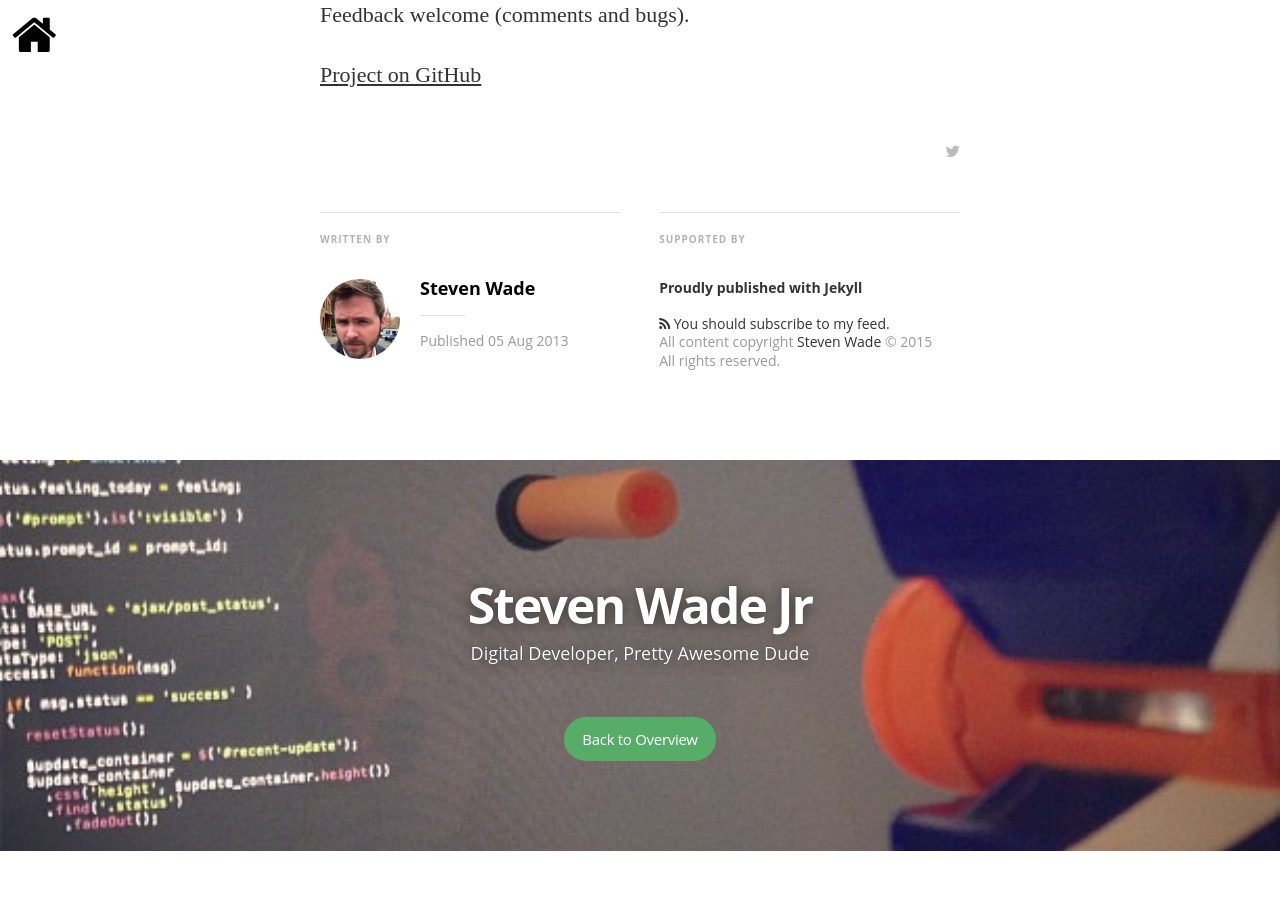
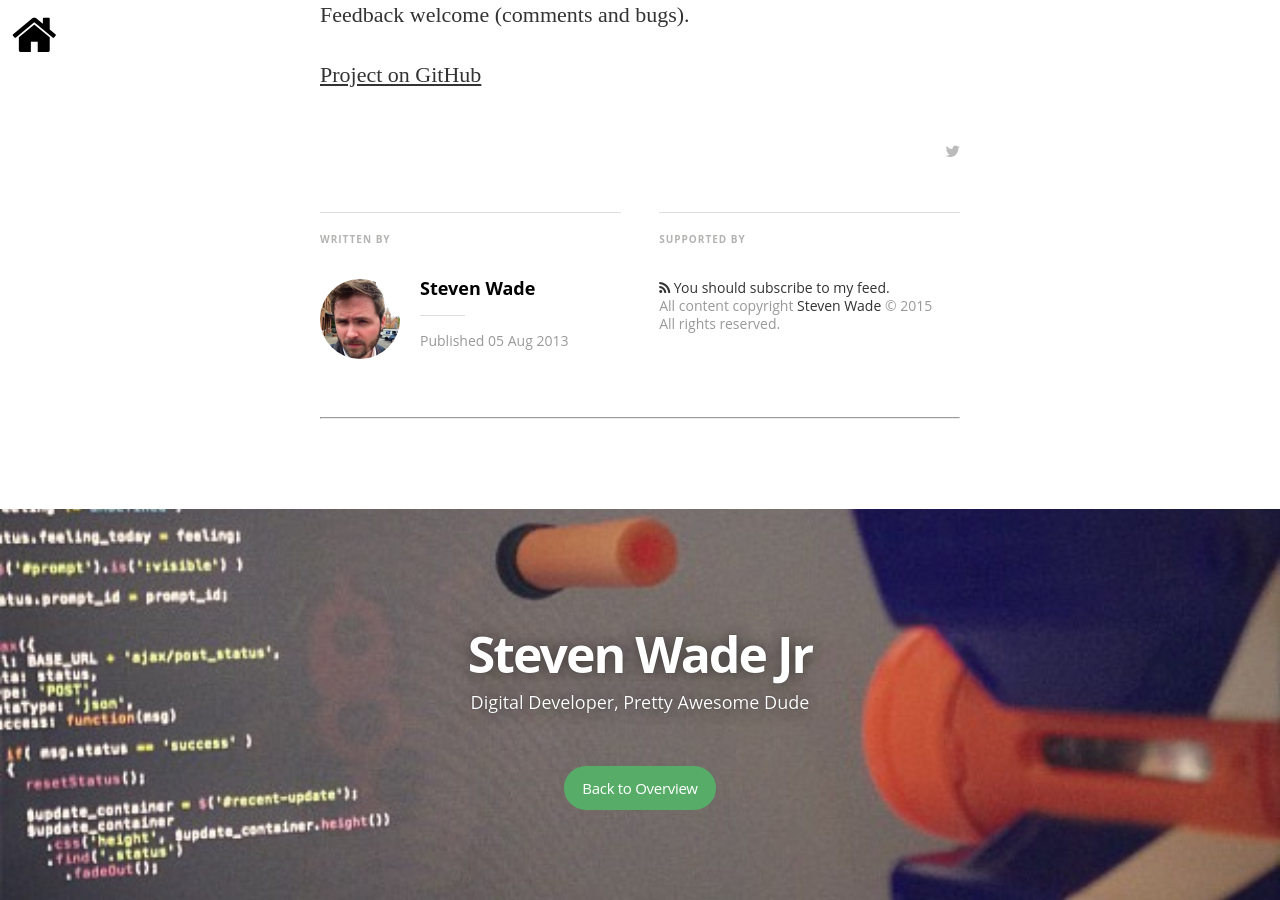
Before and after one commit to stevenwadejr/stevenwade.github.io, a Jekyll site: the page built from _posts/2013-08-05-build-regex.md, in a window 1280 px wide and 900 px high, scrolled down 627 px. Built offline with Jekyll 4.4.1, drawn with Linux system fonts in a browser that asks for light colours; nearby versions of some CDN libraries; some web fonts are replaced; Markdown is read by kramdown in place of the engine named in the settings; comment, search, counter and statistics services are not loaded; before the commit the page ends 1478 px from its top, so only the background shows below that.

Commit message:
- Updated the JS scroll that changes the home button color to detect the teaser image height. This fixes a bug on mobile that caused the color not to change at the right time. - Added support for Disqus comments.

```diff
--- a/_layouts/post.html
+++ b/_layouts/post.html
@@ -77,7 +77,6 @@
           <div class="isRight">
             <h5 class="index-headline featured"><span>Supported by</span></h5>
             <footer class="site-footer">
-              <section class="poweredby">Proudly published with <a href="http://jekyllrb.com"> Jekyll</a></section>
               <a class="subscribe" href="{{ "/feed.xml" | prepend: site.baseurl }}"> <span class="tooltip"> <i class="fa fa-rss"></i> You should subscribe to my feed.</span></a>
               <div class="inner">
                 <section class="copyright">All content copyright <a href="{{@blog.url}}/">{{site.author}}</a> &copy; {{ site.time | date: '%Y' }}<br>All rights reserved.</section>
@@ -85,6 +84,24 @@
             </footer>
           </div>
         </div>
+        {% if page.comments %}
+        <hr>
+        <section>
+          <div id="disqus_thread"></div>
+          <script type="text/javascript">
+              /* * * CONFIGURATION VARIABLES * * */
+              var disqus_shortname = 'stevenwadejr';
+
+              /* * * DON'T EDIT BELOW THIS LINE * * */
+              (function() {
+                  var dsq = document.createElement('script'); dsq.type = 'text/javascript'; dsq.async = true;
+                  dsq.src = '//' + disqus_shortname + '.disqus.com/embed.js';
+                  (document.getElementsByTagName('head')[0] || document.getElementsByTagName('body')[0]).appendChild(dsq);
+              })();
+          </script>
+          <noscript>Please enable JavaScript to view the <a href="https://disqus.com/?ref_noscript" rel="nofollow">comments powered by Disqus.</a></noscript>
+        </section>
+        {% endif %}
       </article>
     </main>
     <div class="bottom-closer">
--- a/assets/js/index.js
+++ b/assets/js/index.js
@@ -28,7 +28,7 @@
 
     if ($('.home').length > 0) {
         $(window).on('scroll', function(){
-            if ($(window).scrollTop() >= 450) {
+            if ($(window).scrollTop() >= $('.teaserimage').height()) {
                 $('.logo-readium').addClass('dark');
             } else {
                 $('.logo-readium').removeClass('dark');
```
Also changed, not shown: _posts/2013-08-05-build-regex.md (+1 -0 lines), _posts/2013-10-31-shut-up-and-build-your-shit.md (+1 -0 lines), _posts/2014-03-05-the-web-helped-me-see-through-my-wifes-eyes.md (+1 -0 lines).
